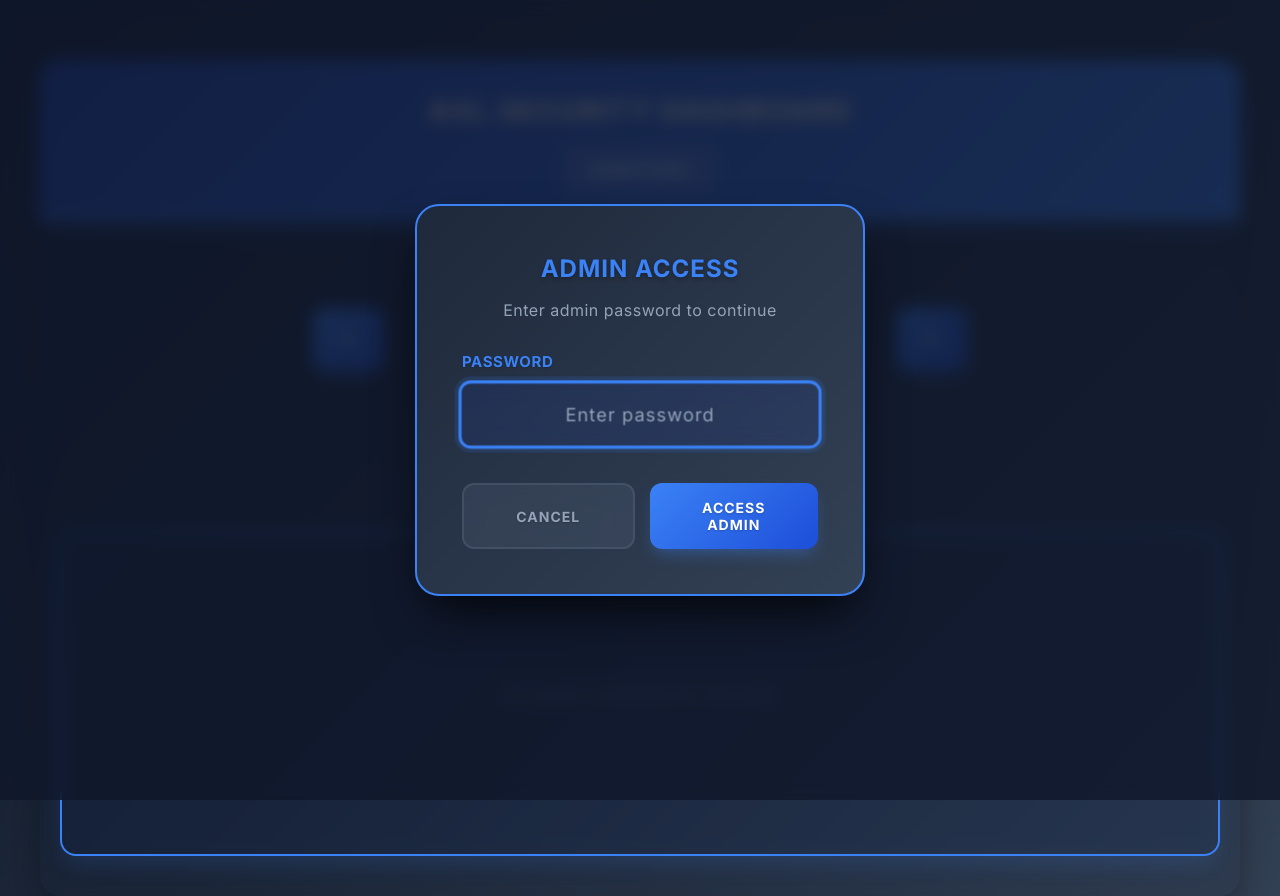
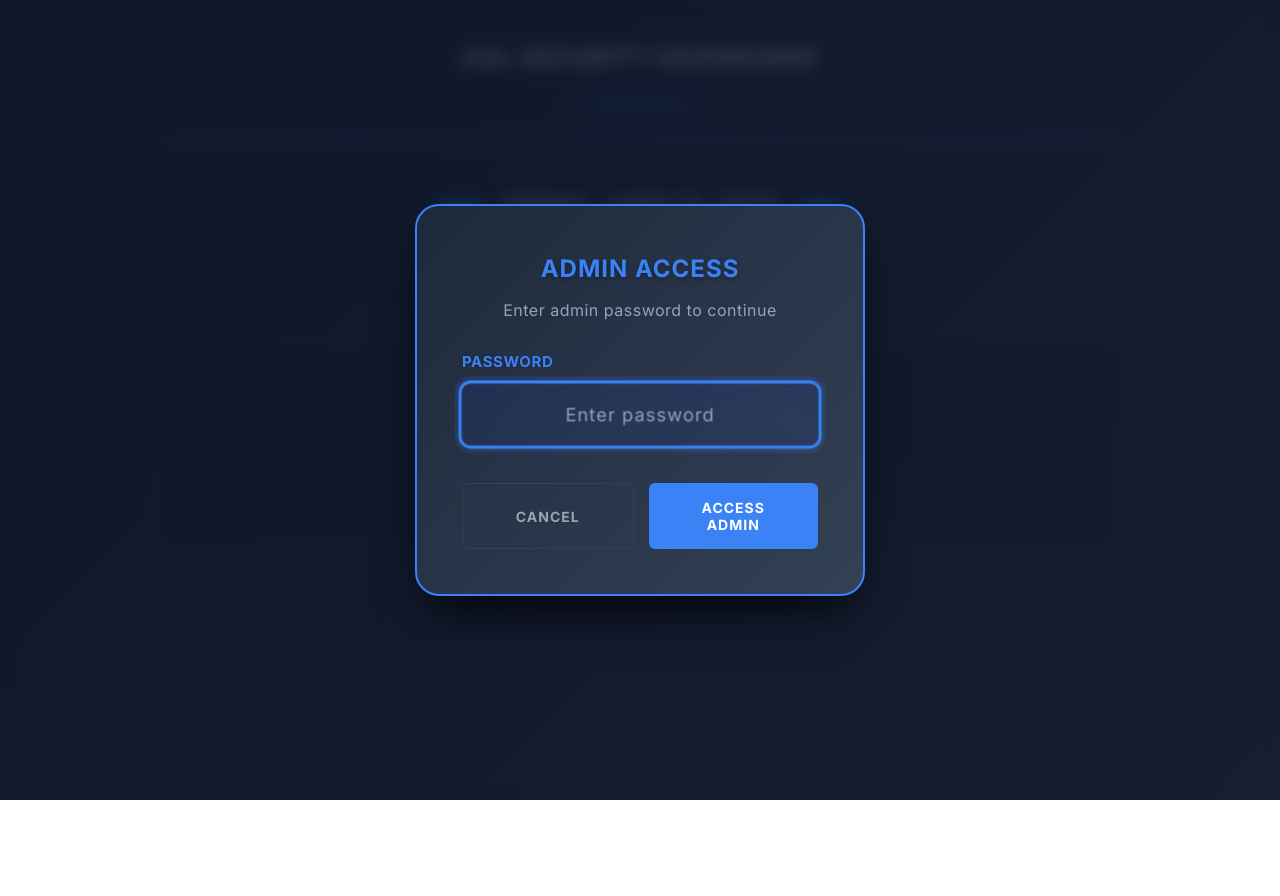
Before and after one commit to BenLittle1/AXL_Guestlist_Website, a plain HTML site: page index.html in a window 1280 px wide. Both pictures are taken after a click on the button "ADMIN PANEL". After the commit the page ends 800 px from the top, so only its background shows below. Drawn offline with Linux system fonts and the light colour scheme.

Commit message:
Create minimal and clean design + remove double delete confirmation

```diff
--- a/admin.js
+++ b/admin.js
@@ -266,7 +266,6 @@ function displayExistingGuests(date) {
 
 // Delete a guest
 function deleteGuest(dateKey, guestIndex) {
-    if (confirm('Are you sure you want to delete this guest?')) {
     guests[dateKey].splice(guestIndex, 1);
 
     // Remove the date entry if no guests left
@@ -280,7 +279,6 @@ function deleteGuest(dateKey, guestIndex) {
     // Update display
     displayExistingGuests(selectedDate);
     renderCalendar();
-    }
 }
 
 // Parse floor access input
--- a/styles.css
+++ b/styles.css
@@ -16,62 +16,49 @@ body {
 
 /* Container */
 .container {
-    max-width: 1200px;
+    max-width: 1000px;
     margin: 0 auto;
-    padding: 40px 20px;
+    padding: 20px;
     min-height: 100vh;
-    backdrop-filter: blur(10px);
-    background: rgba(15, 23, 42, 0.1);
-    border-radius: 20px;
-    box-shadow: 0 25px 50px -12px rgba(0, 0, 0, 0.5);
 }
 
 /* Page Header */
 .page-header {
-    margin-bottom: 40px;
+    margin-bottom: 30px;
     text-align: center;
-    border-bottom: 3px solid #3b82f6;
-    padding-bottom: 25px;
-    background: linear-gradient(135deg, #1e40af 0%, #3b82f6 100%);
-    margin: 20px -20px 40px -20px;
-    padding: 30px 20px 25px 20px;
-    border-radius: 20px 20px 0 0;
-    box-shadow: 0 10px 25px -5px rgba(59, 130, 246, 0.3);
+    padding: 20px 0;
+    border-bottom: 2px solid #3b82f6;
 }
 
 .page-title {
-    font-size: 28px;
-    font-weight: 800;
-    letter-spacing: 1.5px;
-    color: #ffffff;
-    text-shadow: 0 2px 4px rgba(0, 0, 0, 0.3);
+    font-size: 24px;
+    font-weight: 700;
+    letter-spacing: 1px;
+    color: #f8fafc;
     margin: 0;
 }
 
 .page-navigation {
-    margin-top: 15px;
+    margin-top: 10px;
 }
 
 .nav-link {
-    background: rgba(255, 255, 255, 0.1);
-    border: 2px solid rgba(255, 255, 255, 0.3);
-    color: #ffffff;
-    font-size: 14px;
-    font-weight: 700;
-    letter-spacing: 0.8px;
+    background: transparent;
+    border: 1px solid #3b82f6;
+    color: #3b82f6;
+    font-size: 13px;
+    font-weight: 600;
+    letter-spacing: 0.5px;
     cursor: pointer;
-    padding: 12px 20px;
-    transition: all 0.3s cubic-bezier(0.4, 0, 0.2, 1);
-    border-radius: 8px;
-    backdrop-filter: blur(10px);
+    padding: 8px 16px;
+    transition: all 0.2s ease;
+    border-radius: 4px;
     font-family: inherit;
 }
 
 .nav-link:hover {
-    background: rgba(255, 255, 255, 0.2);
-    border-color: rgba(255, 255, 255, 0.5);
-    transform: translateY(-1px);
-    box-shadow: 0 4px 12px rgba(0, 0, 0, 0.2);
+    background: #3b82f6;
+    color: #ffffff;
 }
 
 /* Date Navigation */
@@ -79,34 +66,28 @@ body {
     display: flex;
     align-items: center;
     justify-content: center;
-    gap: 40px;
-    margin-bottom: 50px;
+    gap: 20px;
+    margin-bottom: 30px;
 }
 
 .date-nav {
-    background: linear-gradient(135deg, #3b82f6 0%, #1d4ed8 100%);
+    background: #3b82f6;
     border: none;
     color: #ffffff;
-    font-size: 22px;
-    font-weight: 800;
+    font-size: 18px;
+    font-weight: 600;
     cursor: pointer;
-    padding: 18px 25px;
-    transition: all 0.3s cubic-bezier(0.4, 0, 0.2, 1);
-    min-width: 70px;
-    border-radius: 12px;
-    box-shadow: 0 8px 16px -4px rgba(59, 130, 246, 0.4);
-    text-shadow: 0 1px 2px rgba(0, 0, 0, 0.3);
+    padding: 10px 16px;
+    transition: all 0.2s ease;
+    border-radius: 4px;
 }
 
 .date-nav:hover {
-    background: linear-gradient(135deg, #1d4ed8 0%, #1e40af 100%);
-    transform: translateY(-2px);
-    box-shadow: 0 12px 24px -6px rgba(59, 130, 246, 0.6);
+    background: #2563eb;
 }
 
 .date-nav:active {
-    transform: translateY(0);
-    box-shadow: 0 4px 8px -2px rgba(59, 130, 246, 0.4);
+    background: #1d4ed8;
 }
 
 /* Navigation (legacy - for backwards compatibility) */
@@ -155,90 +136,68 @@ body {
 
 /* Dashboard */
 .date-header {
-    font-size: 36px;
-    font-weight: 800;
-    letter-spacing: 1.5px;
-    margin-bottom: 50px;
+    font-size: 24px;
+    font-weight: 600;
+    letter-spacing: 0.5px;
+    margin-bottom: 30px;
     text-align: center;
-    padding: 25px 0;
-    background: linear-gradient(135deg, #1e40af 0%, #3b82f6 100%);
-    background-clip: text;
-    -webkit-background-clip: text;
-    -webkit-text-fill-color: transparent;
-    border-bottom: 3px solid #3b82f6;
-    position: relative;
-}
-
-.date-header::after {
-    content: '';
-    position: absolute;
-    bottom: -3px;
-    left: 50%;
-    transform: translateX(-50%);
-    width: 100px;
-    height: 3px;
-    background: linear-gradient(90deg, #3b82f6, #1d4ed8);
-    border-radius: 2px;
+    padding: 15px 0;
+    color: #f8fafc;
+    border-bottom: 1px solid #374151;
 }
 
 .section-title {
-    font-size: 20px;
-    font-weight: 700;
-    letter-spacing: 0.8px;
-    margin-bottom: 35px;
+    font-size: 18px;
+    font-weight: 600;
+    letter-spacing: 0.5px;
+    margin-bottom: 20px;
     text-align: center;
-    color: #3b82f6;
-    text-shadow: 0 1px 2px rgba(0, 0, 0, 0.2);
+    color: #f8fafc;
 }
 
 .guest-list {
-    border: 2px solid #3b82f6;
-    background: rgba(30, 64, 175, 0.05);
-    backdrop-filter: blur(10px);
-    border-radius: 16px;
-    min-height: 320px;
-    box-shadow: 0 10px 25px -5px rgba(59, 130, 246, 0.2);
+    border: 1px solid #374151;
+    background: rgba(15, 23, 42, 0.3);
+    border-radius: 8px;
+    min-height: 200px;
 }
 
 .guest-table {
     width: 100%;
     border-collapse: collapse;
-    border-radius: 12px;
+    border-radius: 6px;
     overflow: hidden;
 }
 
 .guest-table th {
-    background: linear-gradient(135deg, #1e40af 0%, #3b82f6 100%);
+    background: #374151;
     color: #ffffff;
-    padding: 24px;
+    padding: 16px;
     text-align: left;
-    font-size: 15px;
-    font-weight: 700;
-    letter-spacing: 0.8px;
-    text-shadow: 0 1px 2px rgba(0, 0, 0, 0.3);
+    font-size: 14px;
+    font-weight: 600;
+    letter-spacing: 0.5px;
     border: none;
-    position: relative;
 }
 
 .guest-table th:first-child {
-    border-right: 1px solid rgba(255, 255, 255, 0.3);
+    border-right: 1px solid rgba(255, 255, 255, 0.2);
 }
 
 .guest-table td {
-    padding: 24px;
-    border-bottom: 1px solid rgba(59, 130, 246, 0.2);
-    font-size: 16px;
-    background: rgba(248, 250, 252, 0.05);
-    transition: background-color 0.2s ease;
-    position: relative;
+    padding: 16px;
+    border-bottom: 1px solid #374151;
+    font-size: 15px;
+    background: transparent;
+    color: #f8fafc;
 }
 
 .guest-table td:first-child {
-    border-right: 1px solid rgba(255, 255, 255, 0.2);
+    border-right: 1px solid rgba(255, 255, 255, 0.1);
 }
 
 .guest-table tr:hover td {
-    background: rgba(59, 130, 246, 0.1);
+    background: rgba(75, 85, 99, 0.2);
 }
 
 .guest-table tr:last-child td {
@@ -249,11 +208,10 @@ body {
     display: flex;
     align-items: center;
     justify-content: center;
-    height: 320px;
-    font-size: 18px;
-    color: #64748b;
-    letter-spacing: 0.5px;
-    font-style: italic;
+    height: 200px;
+    font-size: 16px;
+    color: #9ca3af;
+    letter-spacing: 0.3px;
 }
 
 /* Calendar */
@@ -550,23 +508,20 @@ body {
 }
 
 .delete-guest {
-    background: rgba(220, 38, 38, 0.2);
-    border: 2px solid rgba(220, 38, 38, 0.3);
-    color: #fca5a5;
-    font-size: 12px;
-    font-weight: 600;
-    padding: 8px 12px;
+    background: transparent;
+    border: 1px solid #ef4444;
+    color: #ef4444;
+    font-size: 11px;
+    font-weight: 500;
+    padding: 6px 10px;
     cursor: pointer;
-    transition: all 0.3s ease;
-    border-radius: 8px;
-    backdrop-filter: blur(10px);
+    transition: all 0.2s ease;
+    border-radius: 4px;
 }
 
 .delete-guest:hover {
-    background: rgba(220, 38, 38, 0.3);
-    border-color: rgba(220, 38, 38, 0.5);
+    background: #ef4444;
     color: #ffffff;
-    transform: translateY(-1px);
 }
 
 .no-guests {
@@ -594,47 +549,39 @@ body {
 
 .btn {
     flex: 1;
-    padding: 18px 30px;
+    padding: 12px 20px;
     border: none;
     font-family: inherit;
-    font-size: 15px;
-    font-weight: 700;
-    letter-spacing: 0.8px;
+    font-size: 14px;
+    font-weight: 600;
+    letter-spacing: 0.3px;
     cursor: pointer;
-    transition: all 0.3s cubic-bezier(0.4, 0, 0.2, 1);
-    border-radius: 12px;
-    text-shadow: 0 1px 2px rgba(0, 0, 0, 0.2);
+    transition: all 0.2s ease;
+    border-radius: 6px;
 }
 
 .btn-primary {
-    background: linear-gradient(135deg, #3b82f6 0%, #1d4ed8 100%);
+    background: #3b82f6;
     color: #ffffff;
-    box-shadow: 0 8px 16px -4px rgba(59, 130, 246, 0.4);
 }
 
 .btn-primary:hover {
-    background: linear-gradient(135deg, #1d4ed8 0%, #1e40af 100%);
-    transform: translateY(-2px);
-    box-shadow: 0 12px 24px -6px rgba(59, 130, 246, 0.6);
+    background: #2563eb;
 }
 
 .btn-primary:active {
-    transform: translateY(0);
-    box-shadow: 0 4px 8px -2px rgba(59, 130, 246, 0.4);
+    background: #1d4ed8;
 }
 
 .btn-secondary {
-    background: rgba(100, 116, 139, 0.2);
-    color: #94a3b8;
-    border: 2px solid rgba(100, 116, 139, 0.3);
-    backdrop-filter: blur(10px);
+    background: transparent;
+    color: #9ca3af;
+    border: 1px solid #374151;
 }
 
 .btn-secondary:hover {
-    background: rgba(100, 116, 139, 0.3);
-    border-color: rgba(100, 116, 139, 0.5);
+    background: #374151;
     color: #f8fafc;
-    transform: translateY(-1px);
 }
 
 /* Password Modal */
```
Lines whose indentation alone changed are shown as unchanged.
